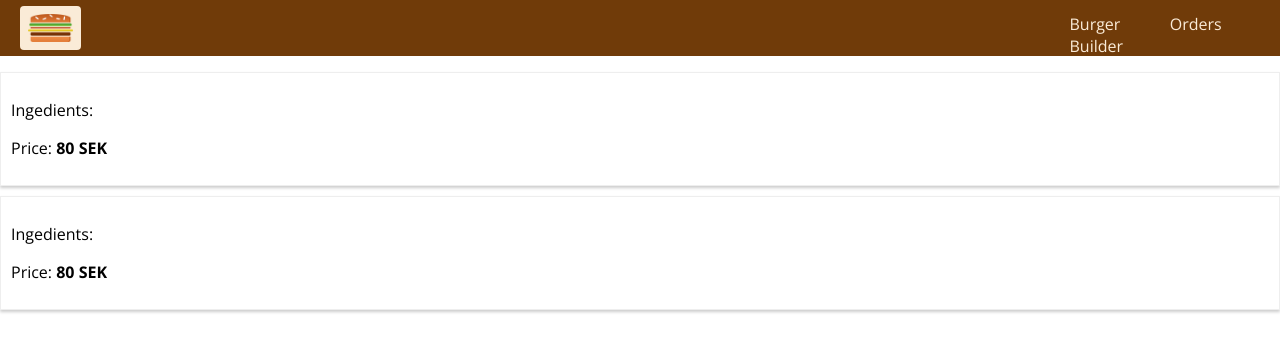
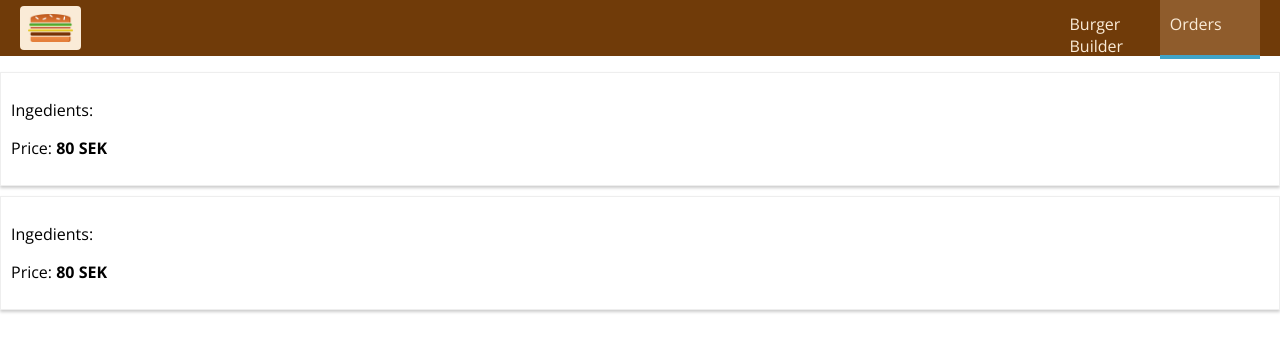
Before and after one commit to janko101/burger-builder-app, a React (Create React App) app: page /orders in a window 1280 px wide. Shown: the top 352 px of the page. Built offline with nearby package versions, Linux system fonts and the light colour scheme.

Commit message:
Makes a class active using activeClassName prop for NavLink

```diff
--- a/src/Components/NavigationItems.jsx
+++ b/src/Components/NavigationItems.jsx
@@ -1,12 +1,16 @@
 import React from "react";
-import { NavLink } from "react-router-dom"
+import { NavLink } from "react-router-dom";
 import classes from "./NavigationItems.module.css";
 
 const NavigationItems = () => (
   <ul className={classes.NavigationItems}>
     <li className={classes.NavigationItem}>
-      <NavLink to="/">Burger Builder</NavLink>
-      <NavLink to="/orders">Orders</NavLink>
+      <NavLink to="/" exact activeClassName={classes.active}>
+        Burger Builder
+      </NavLink>
+      <NavLink to="/orders" activeClassName={classes.active}>
+        Orders
+      </NavLink>
     </li>
   </ul>
 );
```
